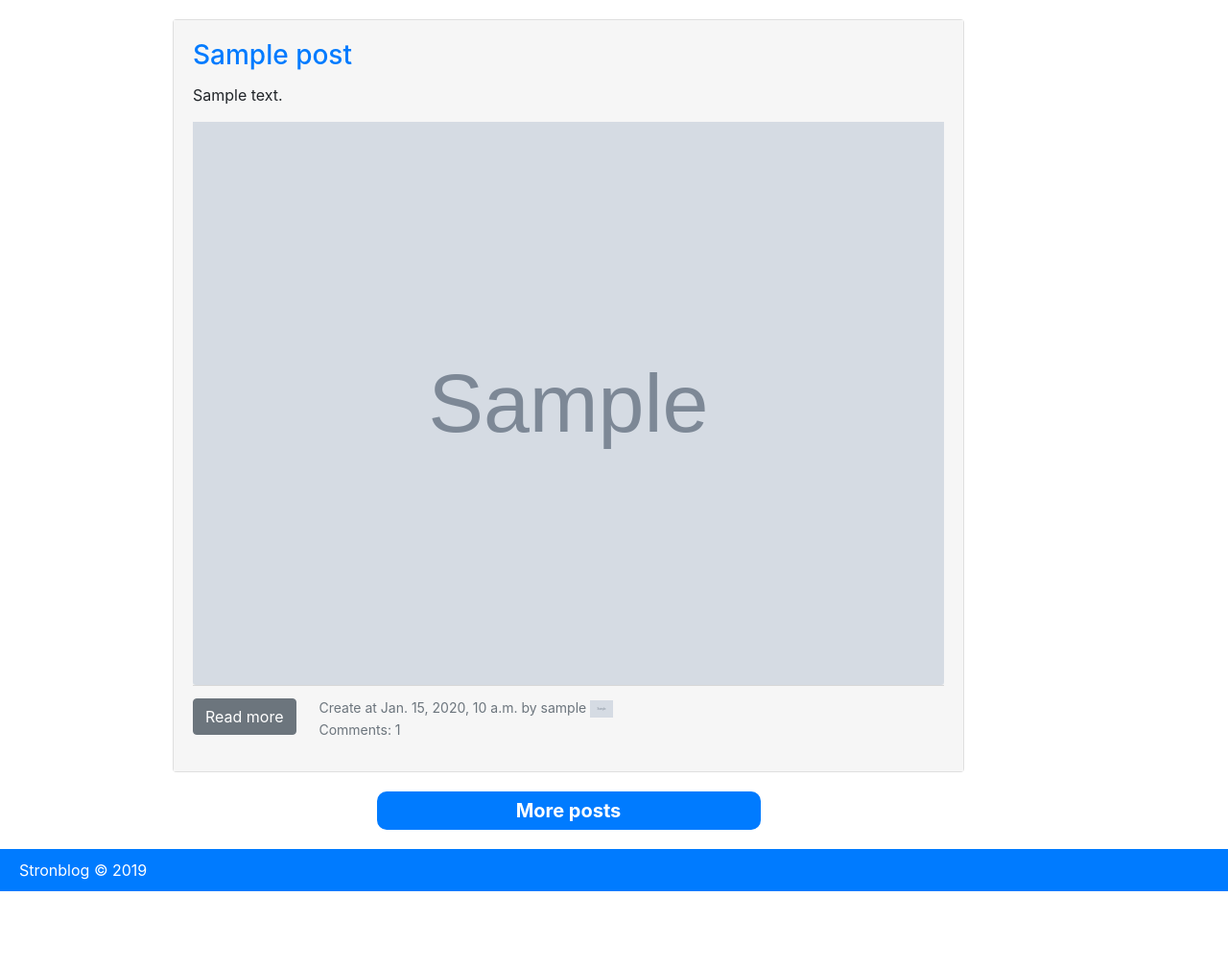
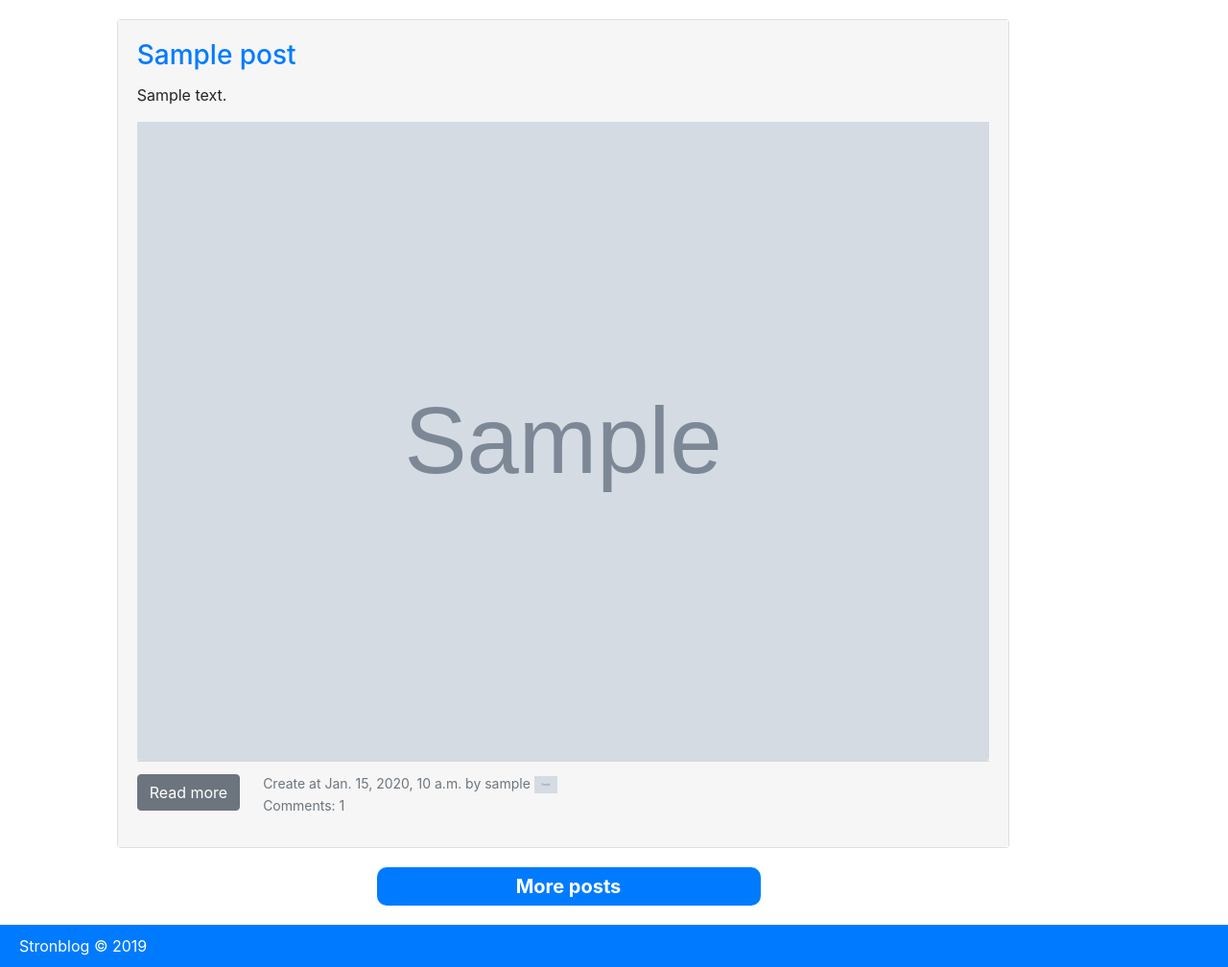
Before and after one commit to Stron35/DjangoProject, a Django app: page / in a window 1280 px wide. Shown: the part 71-1079 px from the top of the page at 96% size. Before the commit the page ends 1000 px from the top, so only its background shows below. Run offline with Django 3.2, Linux system fonts and the light colour scheme; tables that the repository leaves empty hold one stand-in row (values such as "Sample post"); grey boxes marked "Sample" are stand-in pictures; some libraries are stand-ins or nearby versions.

Commit message:
Adaptive

```diff
--- a/blogengine/templates/blogengine/base.html
+++ b/blogengine/templates/blogengine/base.html
@@ -3,6 +3,7 @@
 <html lang="en">
 <head>
 	<meta charset="UTF-8">
+  <meta name="viewport" content="width=device-width, initial-scale=1.0">
 <!-- --------------------------my css------------------------------------------------ -->
     <link rel="stylesheet" type="text/css" href="{% static 'css/styles.css' %}">
 <!---------------------------------------- css bootstrap ---------------------------- -->
--- a/blogengine/templates/blogengine/posts_list.html
+++ b/blogengine/templates/blogengine/posts_list.html
@@ -10,7 +10,7 @@
       </a>
     </div>
   {% endif %}
-  <div class="container" id="blog-posts">
+  <div class="container-fluid" id="blog-posts">
     {% for post in posts %}
         <div class="row">
           <div class="col col-sm col-md-9 offset-md-1">
```
